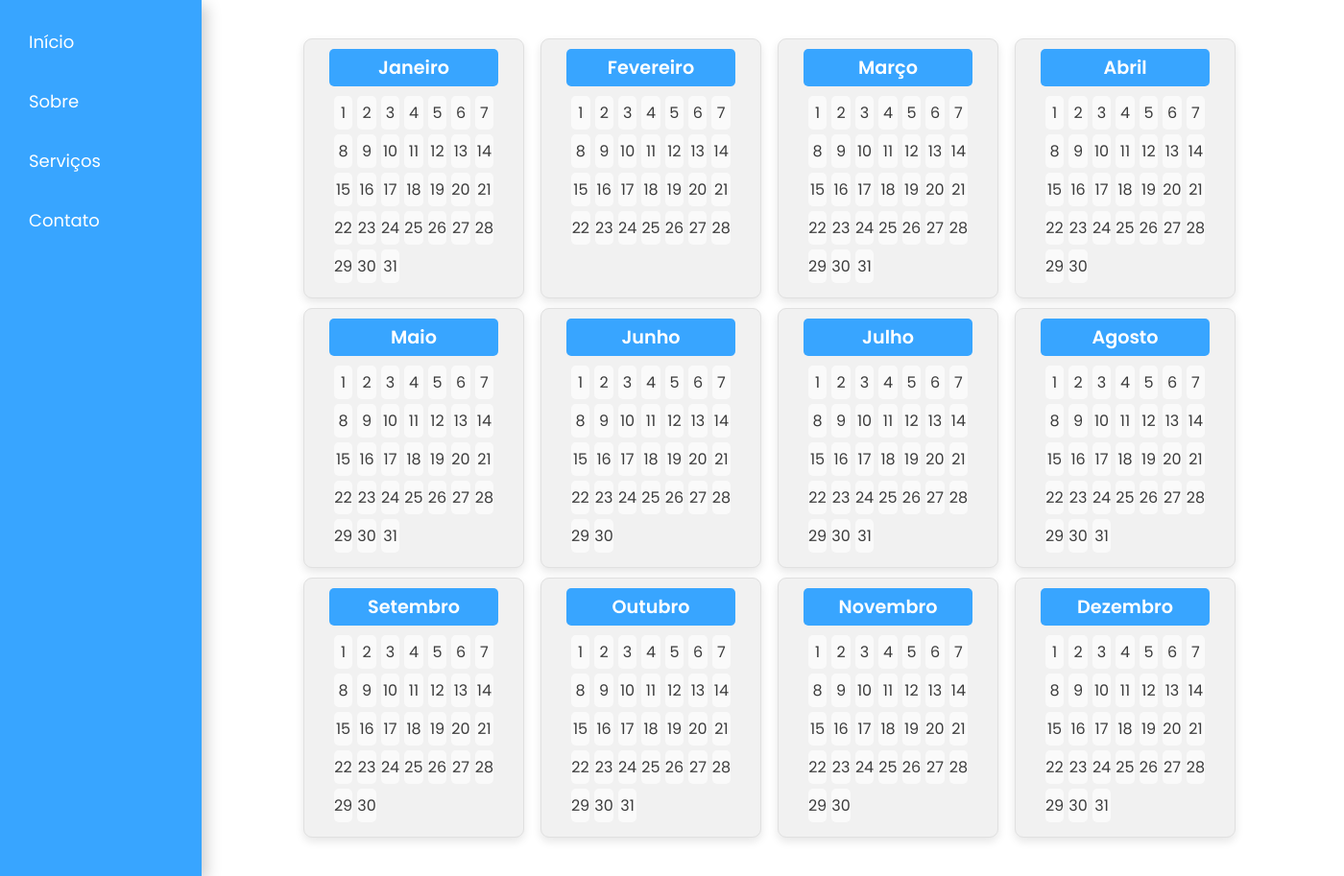
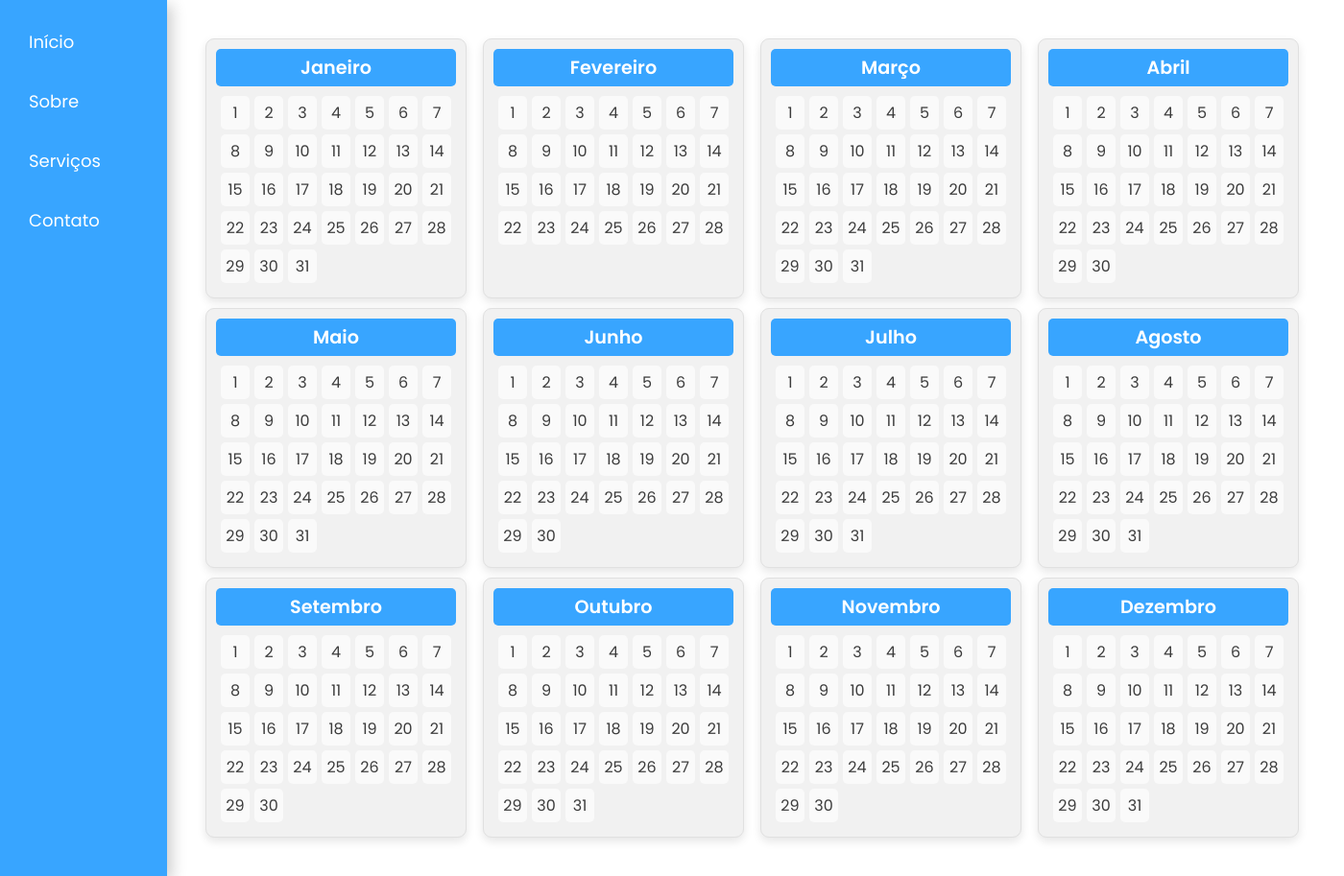
Before and after one commit to kramsite/foag.github.io, a PHP site: page /calendario.html in a window 1400 px wide. Shown: the part 58-971 px from the top of the page at 96% size. Run offline with PHP 8.4, Linux system fonts and the light colour scheme.

Commit message:
Update calendario.css

```diff
--- a/calendario/calendario.css
+++ b/calendario/calendario.css
@@ -96,7 +96,7 @@ nav.menu a:hover {
 
 /* Estilo dos meses */
 .mes {
-    width: 230px;
+    width: auto;
     height: auto; /* Altura ajustada para caber os dias */
     background-color: #f1f1f1;
     color: rgb(60, 60, 60);
@@ -170,11 +170,7 @@ nav.menu a:hover {
     cursor: pointer;
     transition: background-color 0.3s ease;
     height: 35px;
-}
-
-/* Efeito de hover nos dias */
-.dia:hover {
-    background-color: #e0e0e0;
+    width: 30px;
 }
 
 /* Responsividade: Ajustes para telas menores */
```
